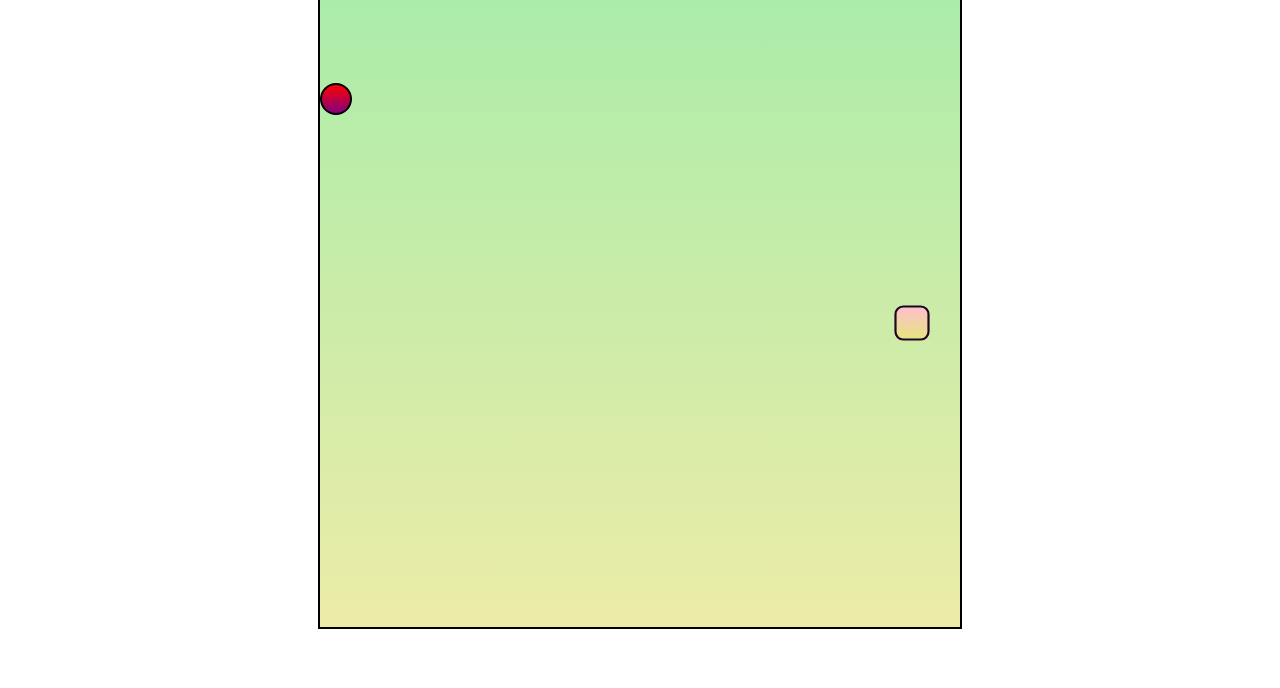
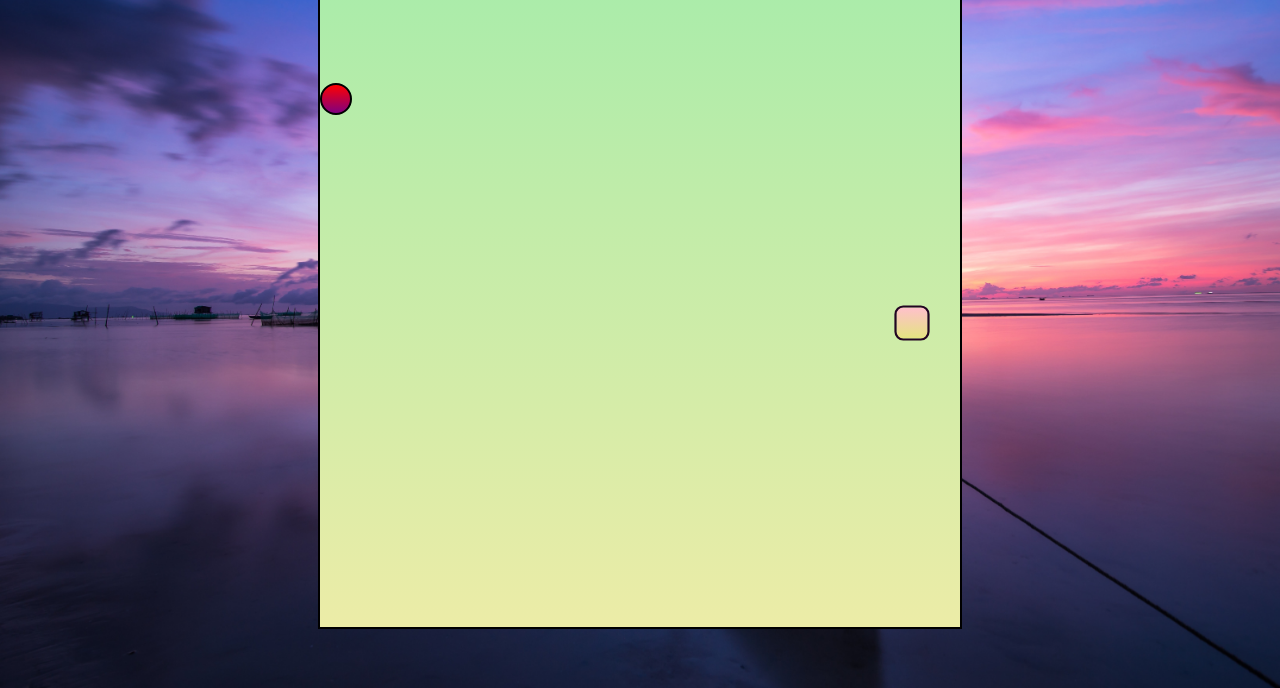
Before and after one commit to Shubham0a/Snake-game, a plain HTML site: page index.html in a window 1280 px wide. Shown: the part 112-800 px from the top of the page. Drawn offline with Linux system fonts and the light colour scheme; a web font is replaced by a local one.

Commit message:
Update gamestyle.css

```diff
--- a/gamestyle.css
+++ b/gamestyle.css
@@ -11,7 +11,7 @@
 
 
 .body{
-    background: url("snake-bg-dark.jpg");
+    background: url("snakebg.jpg");
     min-height: 100vh;
     background-size: 100vw 100vh;
     background-repeat: no-repeat;
```
